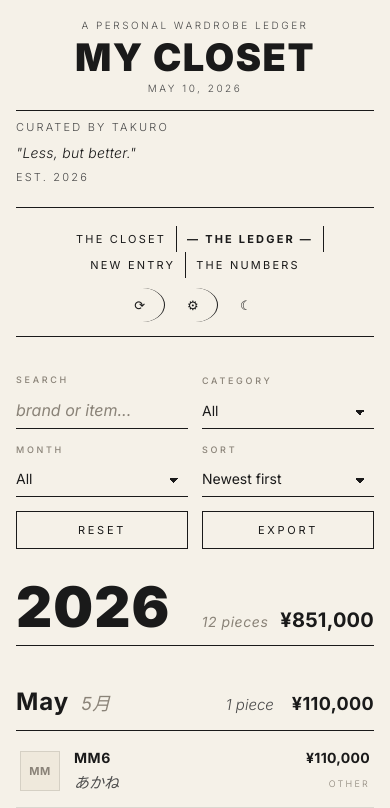
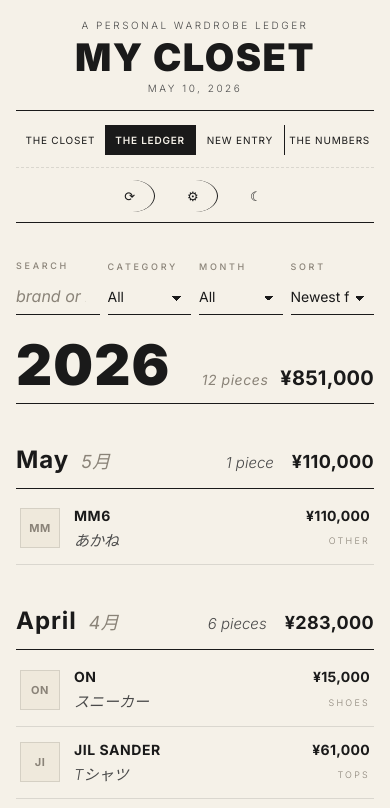
Before and after one commit to tokyo-kite/my-closet, a plain HTML site: page index.html in a window 390 px wide. Shown: the top 808 px of the page. Drawn offline with nearby package versions, Linux system fonts and the light colour scheme.

Commit message:
修正、ボタンなど

```diff
--- a/index.html
+++ b/index.html
@@ -138,9 +138,45 @@
   #syncBtn.offline { opacity: .5; }
   @keyframes spin { from { transform: rotate(0); } to { transform: rotate(360deg); } }
   @media (max-width: 720px) {
-    nav.tabs { padding: 18px 0 14px; }
-    nav.tabs button.tab-btn { padding: 6px 10px; font-size: 11px; letter-spacing: .2em; }
-    .nav-actions { position: static; transform: none; margin-top: 10px; }
+    nav.tabs {
+      padding: 14px 0 10px;
+      flex-wrap: wrap;
+      gap: 0;
+    }
+    /* 4 tabs split the full row evenly */
+    nav.tabs button.tab-btn {
+      flex: 1 1 0;
+      min-width: 0;
+      padding: 9px 2px;
+      font-size: 10px;
+      letter-spacing: .08em;
+      text-align: center;
+      border-right: 0.5px solid var(--rule);
+    }
+    nav.tabs button.tab-btn:last-of-type { border-right: 0; }
+    /* Replace em-dash active marker with a cleaner inverted block */
+    nav.tabs button.tab-btn.active::before,
+    nav.tabs button.tab-btn.active::after { content: ""; }
+    nav.tabs button.tab-btn.active {
+      background: var(--ink);
+      color: var(--bg);
+      font-weight: 600;
+    }
+    /* Action icons drop to a new full-width row, centered */
+    .nav-actions {
+      flex-basis: 100%;
+      width: 100%;
+      position: static;
+      transform: none;
+      justify-content: center;
+      gap: 18px;
+      margin-top: 12px;
+      padding-top: 12px;
+      border-top: 0.5px dashed var(--hairline);
+    }
+    .nav-icon {
+      width: 32px; height: 32px; font-size: 12px;
+    }
   }
 
   /* ---------- Section head ---------- */
@@ -162,10 +198,34 @@
   /* ---------- Filters ---------- */
   .filters {
     display: grid;
-    grid-template-columns: 2fr 1fr 1fr 1fr auto auto;
+    grid-template-columns: 2fr 1fr 1fr 1fr;
     gap: 14px; margin-bottom: 30px; align-items: end;
   }
-  @media (max-width: 900px) { .filters { grid-template-columns: 1fr 1fr; } }
+  @media (max-width: 900px) {
+    .filters {
+      grid-template-columns: repeat(4, 1fr);
+      gap: 8px;
+      margin-bottom: 22px;
+    }
+    .filters label {
+      font-size: 8px;
+      letter-spacing: .15em;
+      margin-bottom: 4px;
+    }
+    .filters input,
+    .filters select {
+      font-size: 13px;
+      padding: 6px 0;
+    }
+    .filters input::placeholder {
+      font-size: 13px;
+    }
+    .filters select {
+      background-position: calc(100% - 8px) 13px, calc(100% - 4px) 13px;
+      background-size: 4px 4px, 4px 4px;
+      padding-right: 12px;
+    }
+  }
   .filters label {
     display: block; font-size: 9px; letter-spacing: .3em; text-transform: uppercase;
     color: var(--ink-mute); margin-bottom: 6px; font-weight: 500;
@@ -873,11 +933,6 @@
       <div class="left">A Personal Wardrobe Ledger</div>
       <h1 class="title serif">MY CLOSET</h1>
       <div class="right" id="dateRight">— · —</div>
-    </div>
-    <div class="masthead-sub">
-      <span>Curated by Takuro</span>
-      <em>"Less, but better."</em>
-      <span>Est. 2026</span>
     </div>
   </header>
 
@@ -962,8 +1017,6 @@
           <option value="price-asc">Price ↑</option>
         </select>
       </div>
-      <button type="button" class="small-btn" id="clearFilters">Reset</button>
-      <button type="button" class="small-btn" id="exportBtn">Export</button>
     </form>
 
     <div id="ledger"></div>
@@ -1173,6 +1226,13 @@
       <p class="settings-desc" style="margin-top: 0; font-size: 13px;">既存の大きすぎる写真を圧縮(720px / JPEG 70%)して、同期を高速化。</p>
       <button type="button" class="edit-btn" id="recompressBtn" style="margin-top: 8px; width: 100%;">Recompress All Photos</button>
       <div id="recompressStatus" class="settings-status"></div>
+    </div>
+
+    <!-- Export -->
+    <div style="margin-top: 24px; padding-top: 20px; border-top: 0.5px solid var(--rule);">
+      <h3 style="font-size: 11px; letter-spacing: .25em; text-transform: uppercase; margin-bottom: 8px; color: var(--ink-mute); font-weight: 500;">Export</h3>
+      <p class="settings-desc" style="margin-top: 0; font-size: 13px;">全データを JSON ファイルとしてダウンロード(バックアップ用)。</p>
+      <button type="button" class="edit-btn" id="exportBtn" style="margin-top: 8px; width: 100%;">Export All Data</button>
     </div>
   </div>
 </div>
@@ -1717,15 +1777,7 @@
 document.querySelector('.tab-btn[data-tab="closet"]').addEventListener('click', () => {
   setTimeout(() => { if (dropSearchAutofill()) renderLedger(); }, 50);
 });
-document.getElementById('clearFilters').addEventListener('click', () => {
-  document.getElementById('searchInput').value = '';
-  document.getElementById('filterCategory').value = '';
-  document.getElementById('filterMonth').value = '';
-  document.getElementById('sortBy').value = 'date-desc';
-  renderLedger();
-});
-
-/* ============ EXPORT ============ */
+/* ============ EXPORT (in Settings) ============ */
 document.getElementById('exportBtn').addEventListener('click', () => {
   const blob = new Blob([JSON.stringify(items, null, 2)], { type: 'application/json' });
   const url = URL.createObjectURL(blob);
```
